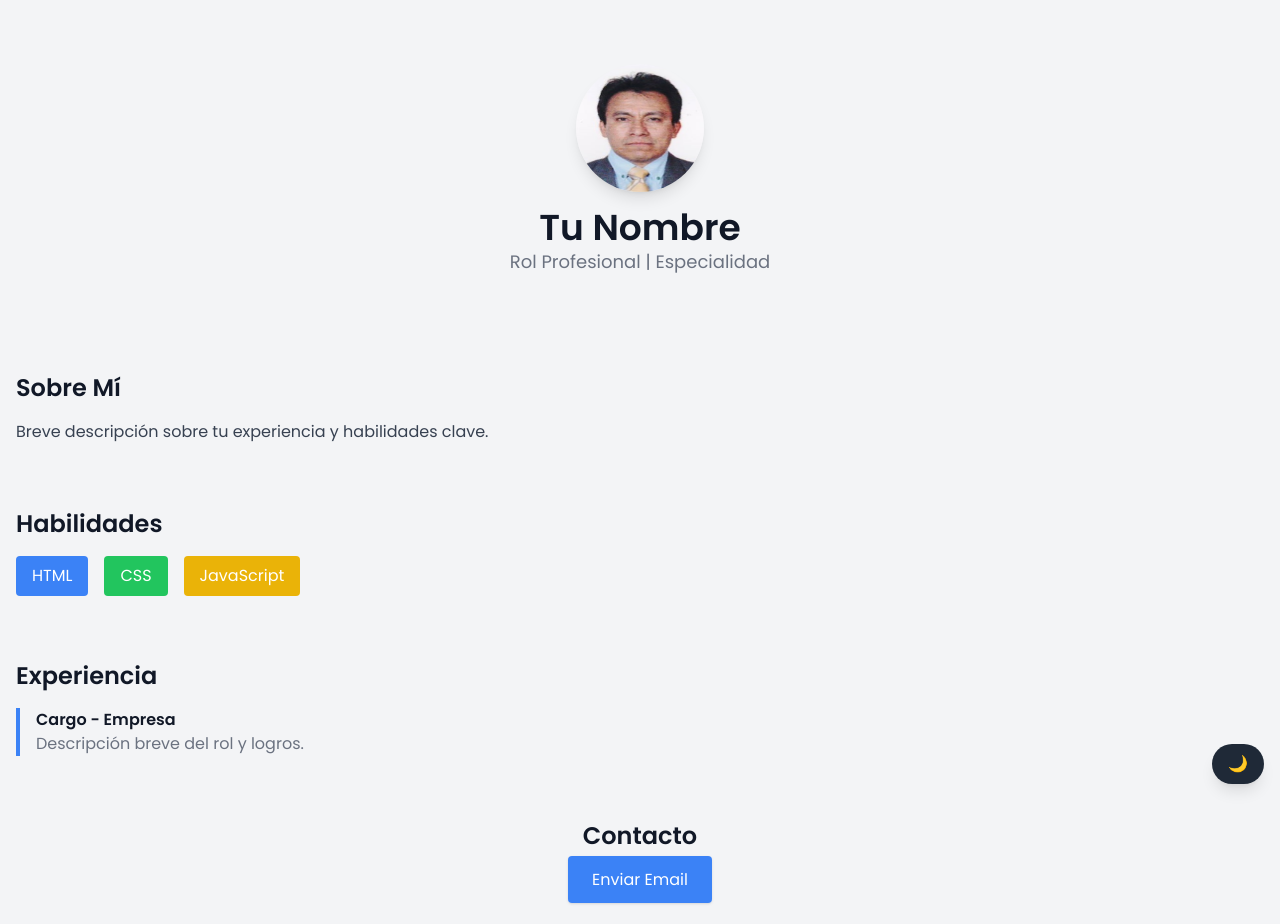
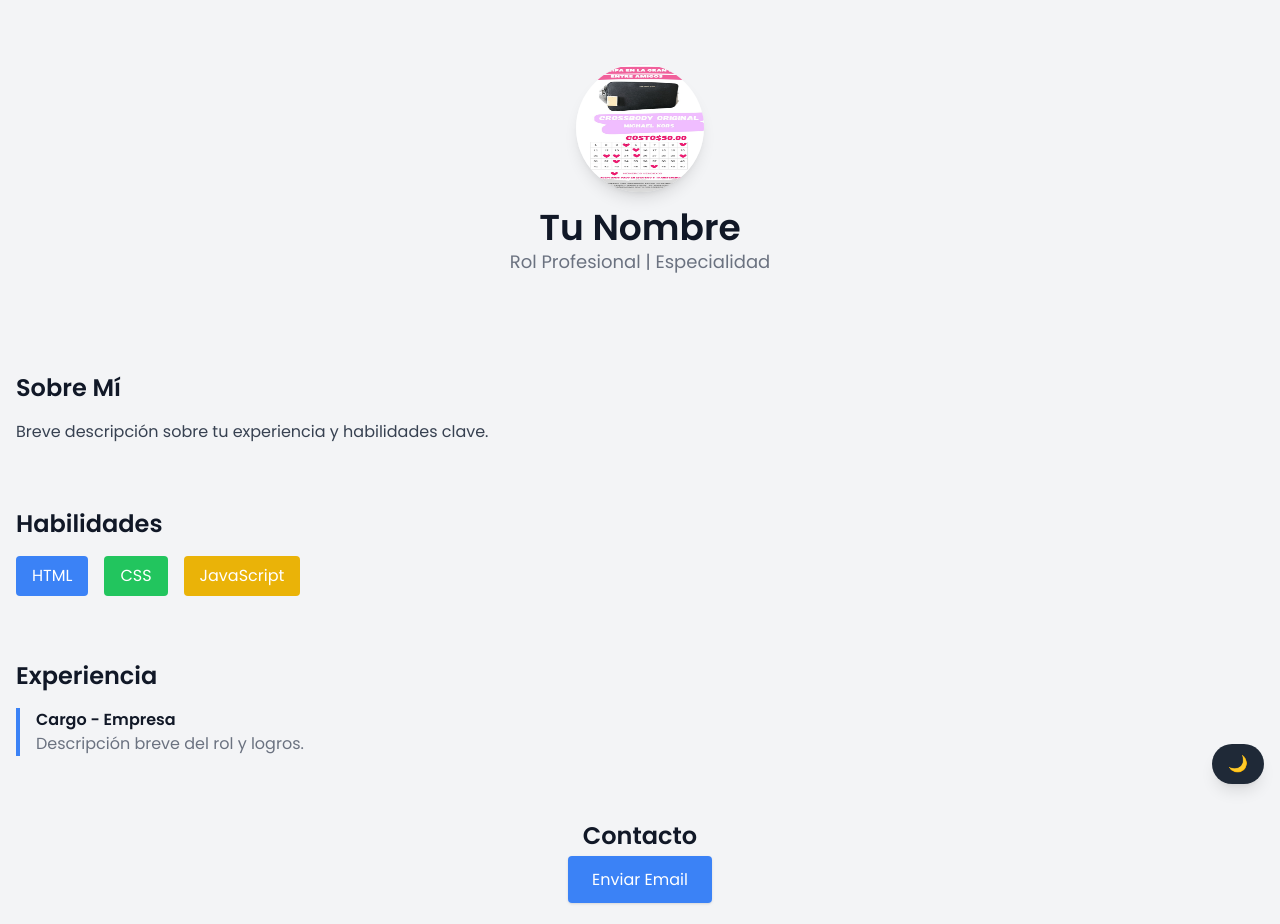
Before and after one commit to Juarez2025/CV-GPT, a plain HTML site: page index.html in a window 1280 px wide. Drawn offline with nearby package versions, Linux system fonts and the light colour scheme.

Commit message:
index.html

```diff
--- a/index.html
+++ b/index.html
@@ -16,7 +16,7 @@
     <div class="container mx-auto px-4">
         <!-- Hero Section -->
         <section class="flex flex-col items-center text-center py-16">
-            <img src="https://github.com/Juarez2025/CV-GPT/blob/main/Im%C3%A1genes/1.-%20Fotograf%C3%ADa%20JE%201.jpg" alt="Perfil" class="w-32 h-32 rounded-full shadow-lg">
+            <img src="https://github.com/Juarez2025/CV-GPT/blob/main/image/RifaBolsa.jpg" alt="Perfil" class="w-32 h-32 rounded-full shadow-lg">
             <h1 class="text-4xl font-semibold mt-4">Tu Nombre</h1>
             <p class="text-lg text-gray-500 dark:text-gray-400">Rol Profesional | Especialidad</p>
         </section>
```
